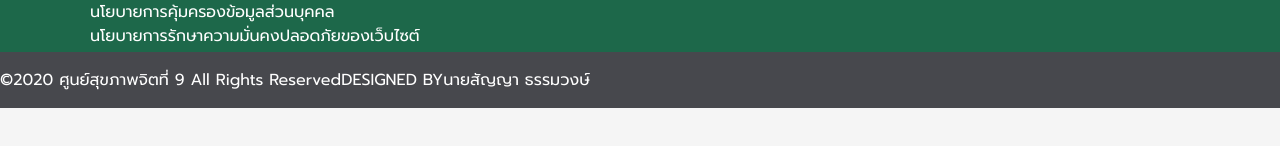
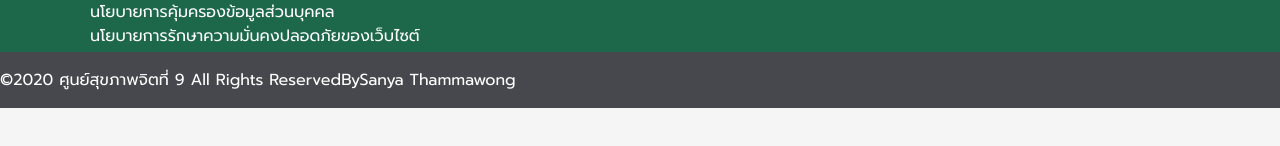
Before and after one commit to sanyath007/react-mhc9-report, a React (Vite) app: page / in a window 1280 px wide. Shown: the part 596-742 px from the top of the page. Built offline with nearby package versions, Linux system fonts and the light colour scheme; no server answers.

Commit message:
reflactor(Footer): reset text size of policy section and edit text in bottom section

```diff
--- a/src/components/Footer.jsx
+++ b/src/components/Footer.jsx
@@ -20,7 +20,7 @@ const Footer = () => {
                             <SocialIcons />
                         </div>
                     </div>
-                    <ul className="flex md:flex-row max-md:flex-col md:justify-center max-sm:items-start gap-1 text-sm font-thin w-full">
+                    <ul className="flex md:flex-row max-md:flex-col md:justify-center max-sm:items-start gap-1 text-xs font-thin w-full">
                         <li className="md:after:content-['|']"><a href="" className="md:mr-1">นโยบายการคุ้มครองข้อมูล</a></li>
                         <li className="md:after:content-['|']"><a href="" className="md:mr-1">นโยบายการคุ้มครองข้อมูลส่วนบุคคล</a></li>
                         <li><a href="">นโยบายการรักษาความมั่นคงปลอดภัยของเว็บไซต์</a></li>
@@ -33,9 +33,9 @@ const Footer = () => {
                         <span className="md:mr-1">©2020 ศูนย์สุขภาพจิตที่ 9 All Rights Reserved</span>
                     </span>
                     <span>
-                        DESIGNED BY
+                        By
                         <a href="https://www.query-studio.com" target="_blank" rel="noreferrer" className="ml-1">
-                            นายสัญญา ธรรมวงษ์
+                            Sanya Thammawong
                         </a>
                     </span>
                 </div>
```
